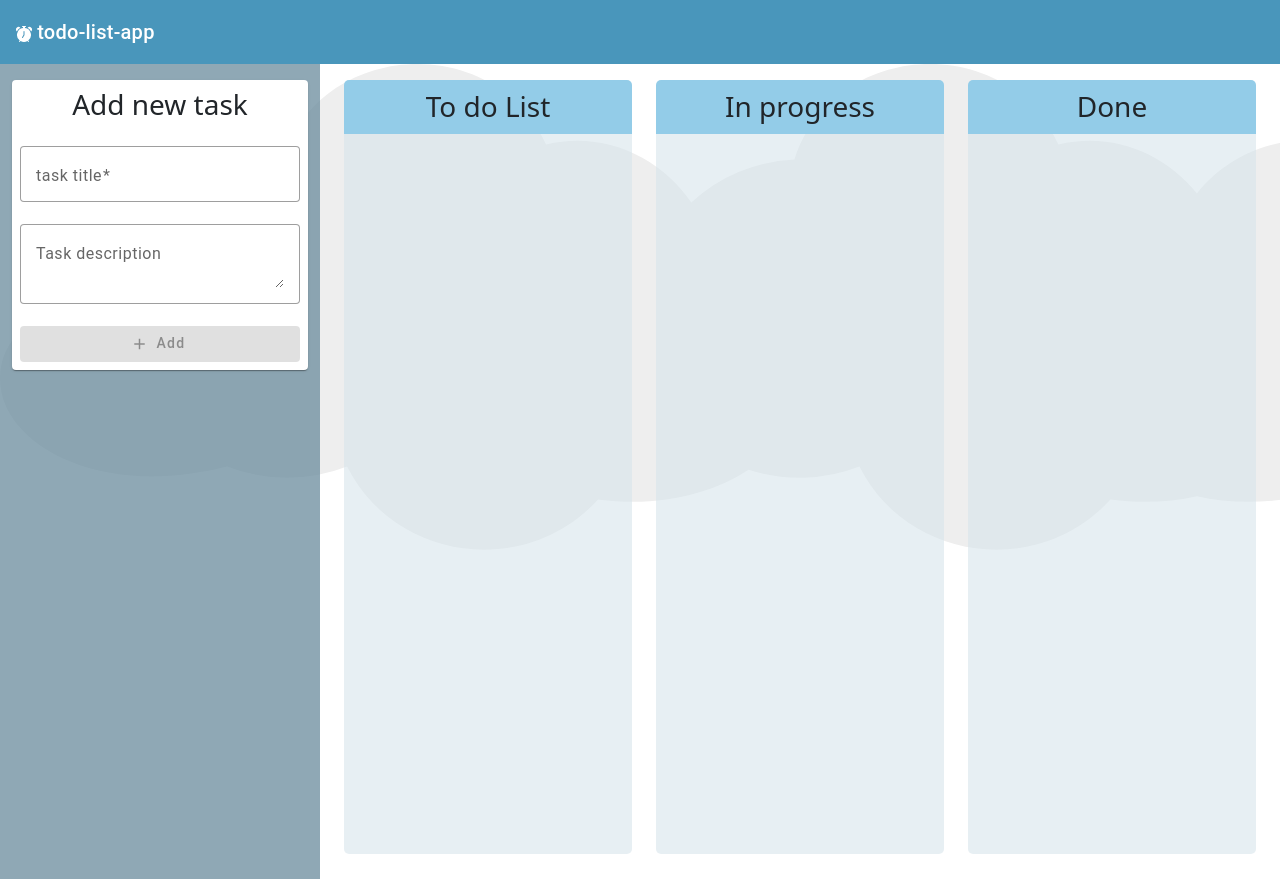
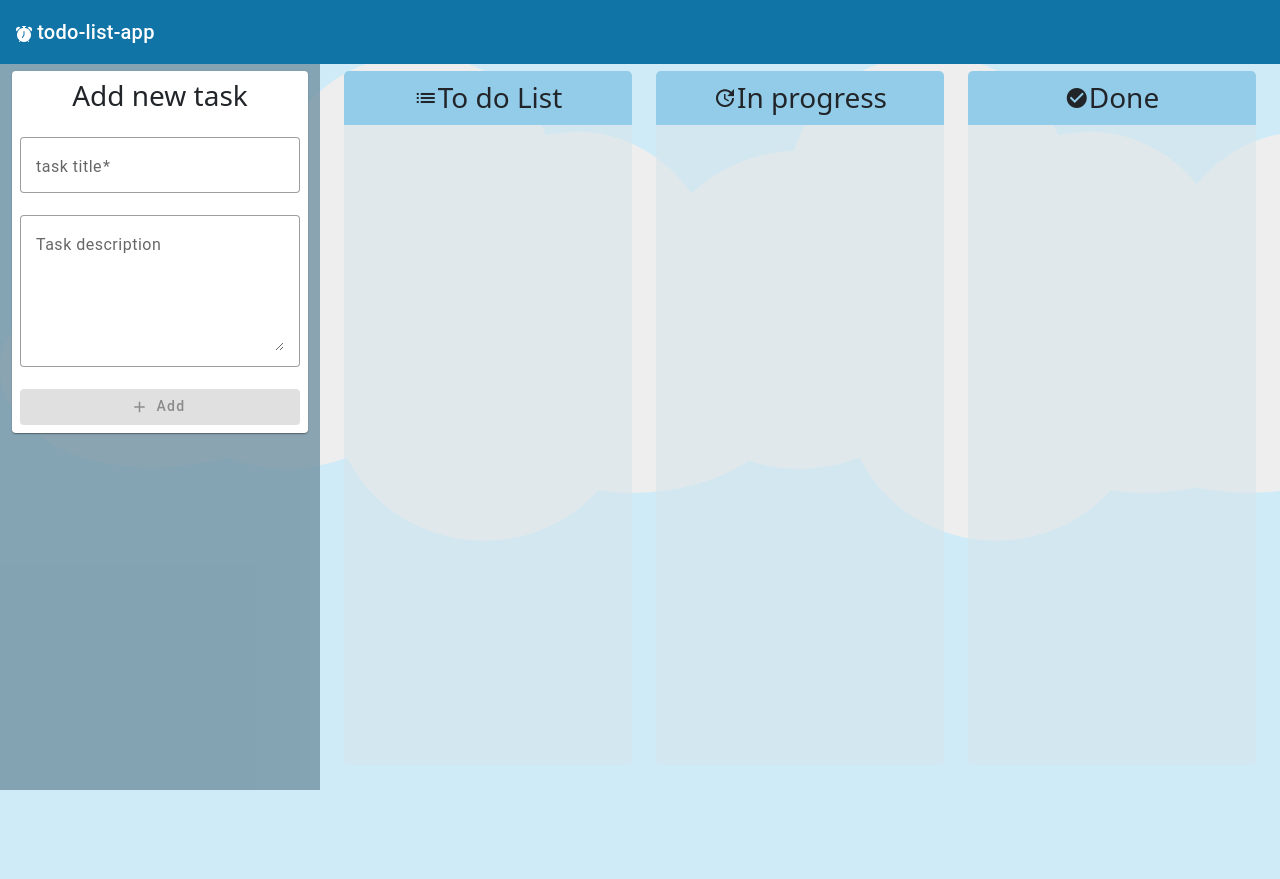
Before and after one commit to rajibjonchhen/todo-list-angular, an Angular app: page / in a window 1280 px wide. After the commit the page ends 800 px from the top, so only its background shows below. Built offline with nearby package versions, Linux system fonts and the light colour scheme.

Commit message:
fixed navbar

```diff
--- a/src/app/components/navbar/navbar.component.scss
+++ b/src/app/components/navbar/navbar.component.scss
@@ -1,4 +1,6 @@
 .my-navbar{
-  background-color: rgba(17, 117, 166, 0.759);
+  background-color: rgb(17, 116, 166);
   color: white;
+  position: fixed;
+  top: 0px;
 }
--- a/src/app/components/todo/todo.component.html
+++ b/src/app/components/todo/todo.component.html
@@ -1,5 +1,5 @@
 
-<div class="container-fluid">
+<div class="container-fluid todo-main-section">
   <div class="row">
     <div class="col-md-3 add-todo-section">
       <div class="mt-3 w-100">
@@ -12,7 +12,7 @@
               </mat-form-field>
               <mat-form-field appearance="outline"  class="w-100">
                 <mat-label>Task description</mat-label>
-                <textarea  formControlName="itemDescription"  matInput ></textarea>
+                <textarea  formControlName="itemDescription"  matInput rows="5" cols="10"></textarea>
               </mat-form-field>
             </form>
             <button *ngIf="!isEditEnabled" class="flex justify-content-center" (click) = "addTask()" mat-raised-button [disabled]="todoForm.invalid" color="primary">
@@ -30,14 +30,14 @@
           <div class="col-md-4">
             <!-- todo list -->
             <div class="example-container">
-              <h3 class="column-title">To do List <small *ngIf="tasks.length>0"> ({{tasks.length}})</small></h3>
+              <h3 class="column-title d-flex align-items-center justify-content-center"><mat-icon>list</mat-icon> To do List <small *ngIf="tasks.length>0"> ({{tasks.length}})</small></h3>
               <div
                 cdkDropList
                 [cdkDropListData]="tasks"
                 class="example-list"
                 (cdkDropListDropped)="drop($event)">
                 <div class="example-box " *ngFor="let item of tasks; let i = index" cdkDrag>
-                  <p>
+                  <p class="task-content">
                     <span>{{item.title}}</span>
                     <br/>
                     <span  class="task-description">{{item.description}}</span>
@@ -53,7 +53,8 @@
           <div class="col-md-4">
             <!-- inprogress -->
             <div class="example-container">
-              <h3 class="column-title">In progress <small *ngIf="tasksInProgress.length>0"> ({{tasksInProgress.length}})</small></h3>
+              <h3 class="column-title d-flex align-items-center justify-content-center">
+                <mat-icon>update</mat-icon>In progress <small *ngIf="tasksInProgress.length>0" style="opacity:${tasksInProgress.length? 1:0}"> ({{tasksInProgress.length}})</small></h3>
               <div
                 cdkDropList
                 [cdkDropListData]="tasksInProgress"
@@ -75,7 +76,7 @@
           <div class="col-md-4">
             <!-- task done -->
             <div class="example-container">
-              <h3 class="column-title">Done <small *ngIf="tasksDone.length>0"> ({{tasksDone.length}})</small></h3>
+              <h3 class="column-title d-flex align-items-center justify-content-center"><mat-icon>check_circle</mat-icon>Done <small *ngIf="tasksDone.length>0"> ({{tasksDone.length}})</small></h3>
               <div
                 cdkDropList
                 [cdkDropListData]="tasksDone"
--- a/src/app/components/todo/todo.component.scss
+++ b/src/app/components/todo/todo.component.scss
@@ -1,6 +1,9 @@
 
+.todo-main-section{
+  margin-top: 55px ;
+}
 .add-todo-section{
-  min-height:92vh;
+  min-height:80vh;
   background-color: rgba(108, 141, 158, 0.759);
 }
 .mat-form-field{
@@ -24,9 +27,10 @@
 }
 
 .example-list {
-  min-height: 90vh;
+height: 80vh;
+
   background: white;
-  overflow: hidden;
+  overflow: scroll;
   display: block;
   padding: 3px;
   background: rgba(215, 228, 234, 0.589);
@@ -85,6 +89,16 @@
   text-align: center;
 }
 
+.task-content{
+  max-width: 80%;
+  text-overflow: ellipsis;
+  word-wrap: break-word;
+  overflow: hidden;
+  display: -webkit-box;
+   -webkit-line-clamp: 3; /* number of lines to show */
+           line-clamp: 3;
+   -webkit-box-orient: vertical;
+}
 .task-description{
   font-size: 10px;
 }
--- a/src/styles.scss
+++ b/src/styles.scss
@@ -1 +1,4 @@
 /* You can add global styles to this file, and also import other style files */
+body{
+  background: rgba(135, 207, 235, 0.4);
+}
```
